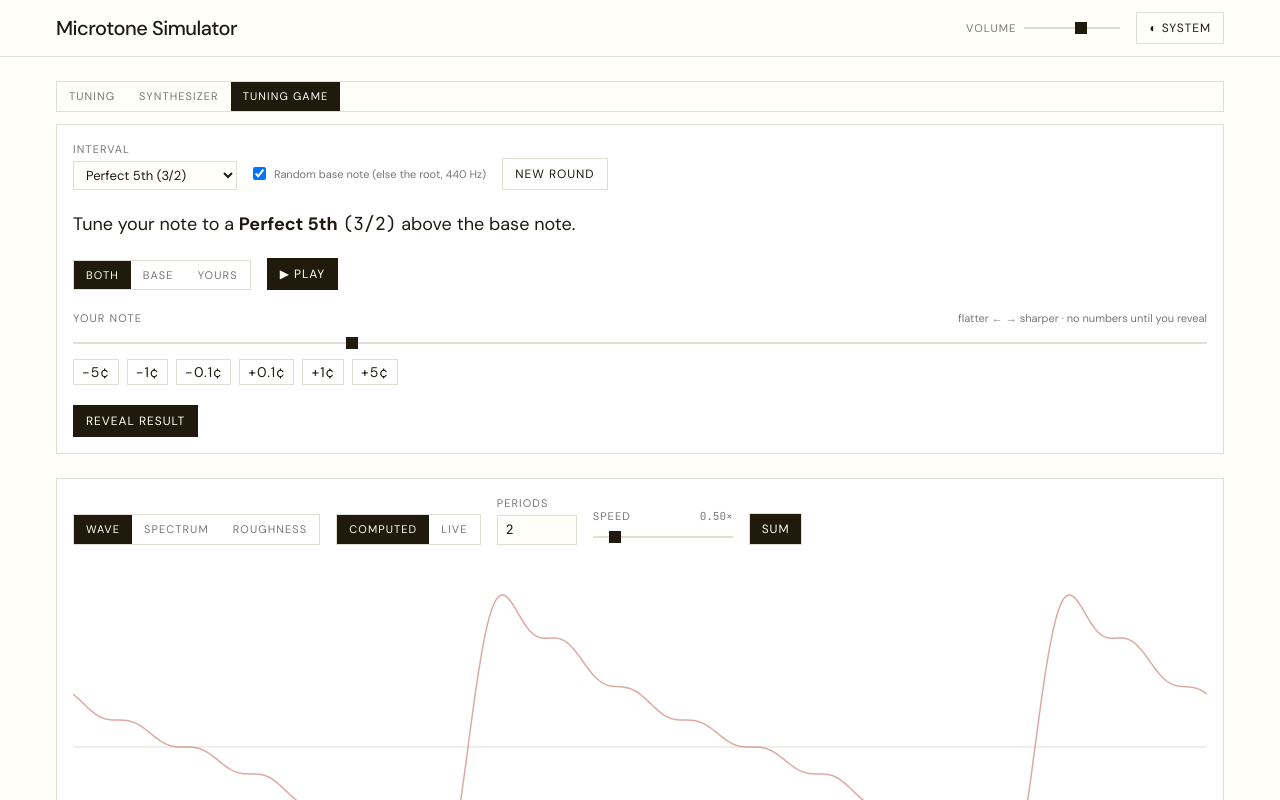
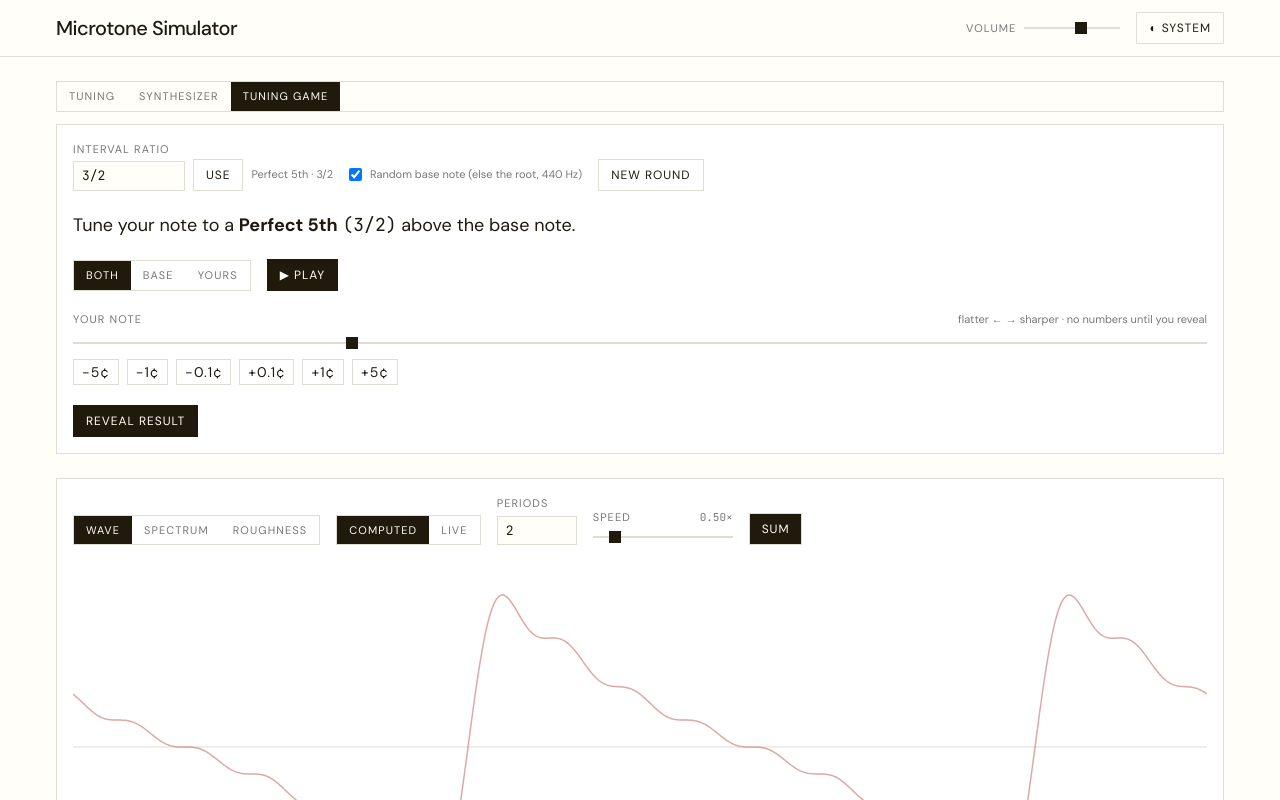
Before and after one commit to bruno3636/microtone-simulator, a React (Vite) app: page / in a window 1280 px wide. Both pictures are taken after a click on the radio button "TUNING GAME". Shown: the top 800 px of the page. Built offline with nearby package versions, Linux system fonts and the light colour scheme.

Commit message:
feat: tuning game takes any just interval as a typed ratio
The interval dropdown is replaced by a ratio box (a/b, a:b, integer or exact decimal, above 1/1
up to 8/1); known intervals keep their names.

Co-Authored-By: Claude Opus 5.5 <noreply@anthropic.com>

```diff
--- a/src/components/TuningGame.tsx
+++ b/src/components/TuningGame.tsx
@@ -1,7 +1,7 @@
 import { useEffect, useRef, useState } from 'react';
 import { useStore } from '../state/store';
 import { engine } from '../audio/engine';
-import { GAME_INTERVALS, describeError, newRound, rate, type Round } from '../game/tuningGame';
+import { MAX_CUSTOM, describeError, newRound, parseCustomInterval, rate, type GameInterval, type Round } from '../game/tuningGame';
 import { Segmented } from './ui';
 
 type Listen = 'both' | 'base' | 'yours' | 'target';
@@ -12,9 +12,10 @@ const TUNED = 'game-tuned';
 const TARGET = 'game-target';
 
 /** The game survives switching tabs for this session (the panel unmounts when hidden). */
-const firstRound = newRound('3-2');
+const firstRound = newRound(parseCustomInterval('3/2')!);
 const session = {
-  intervalId: '3-2', randomBase: true, round: firstRound, value: firstRound.start, revealed: false,
+  randomBase: true, round: firstRound, value: firstRound.start, revealed: false,
+  ratioText: '3/2', interval: firstRound.interval,
   stats: { rounds: 0, total: 0, best: Infinity },
 };
 
@@ -24,7 +25,6 @@ const session = {
  */
 export function TuningGame() {
   const rootHz = useStore((s) => s.root.freq);
-  const [intervalId, setIntervalId] = useState(session.intervalId);
   const [randomBase, setRandomBase] = useState(session.randomBase);
   const [round, setRound] = useState<Round>(session.round);
   const [value, setValue] = useState(session.value);
@@ -32,6 +32,10 @@ export function TuningGame() {
   const [playing, setPlaying] = useState(false);
   const [listen, setListen] = useState<Listen>('both');
   const [stats, setStats] = useState(session.stats);
+  // the interval to tune: any just ratio the user types
+  const [ratioText, setRatioText] = useState(session.ratioText);
+  const [interval, setGameInterval] = useState<GameInterval>(session.interval);
+  const parsed = parseCustomInterval(ratioText);
   const sounding = useRef(new Map<string, number>());
 
   const freq = (cents: number) => round.baseHz * 2 ** (cents / 1200);
@@ -55,14 +59,14 @@ export function TuningGame() {
     // eslint-disable-next-line react-hooks/exhaustive-deps
   }, [playing, listen, value, round]);
 
-  useEffect(() => { Object.assign(session, { intervalId, randomBase, round, value, revealed, stats }); },
-    [intervalId, randomBase, round, value, revealed, stats]);
+  useEffect(() => { Object.assign(session, { randomBase, round, value, revealed, stats, ratioText, interval }); },
+    [randomBase, round, value, revealed, stats, ratioText, interval]);
 
   // leaving the game silences it
   useEffect(() => () => { for (const id of sounding.current.keys()) engine.noteOff(id); }, []);
 
-  const start = (id = intervalId) => {
-    const r = newRound(id, Math.random, randomBase ? null : rootHz);
+  const start = (iv: GameInterval = interval) => {
+    const r = newRound(iv, Math.random, randomBase ? null : rootHz);
     setRound(r);
     setValue(r.start);
     setRevealed(false);
@@ -83,14 +87,23 @@ export function TuningGame() {
   return (
     <div className="flex flex-col gap-5">
       <div className="flex flex-wrap items-end gap-4">
-        <label className="flex flex-col gap-1">
-          <span className="label">Interval</span>
-          <select className="input" value={intervalId}
-            onChange={(e) => { setIntervalId(e.target.value); start(e.target.value); e.currentTarget.blur(); }}>
-            <option value="random">Random</option>
-            {GAME_INTERVALS.map((x) => <option key={x.id} value={x.id}>{x.name} ({x.ratio})</option>)}
-          </select>
-        </label>
+        <form className="flex items-end gap-2" onSubmit={(e) => {
+          e.preventDefault();
+          if (!parsed) return;
+          setGameInterval(parsed);
+          start(parsed);
+        }}>
+          <label className="flex flex-col gap-1">
+            <span className="label">Interval ratio</span>
+            <input className="input mono w-28" value={ratioText} placeholder="e.g. 13/8" aria-invalid={!parsed}
+              aria-describedby="game-ratio-help" onChange={(e) => setRatioText(e.target.value)} />
+          </label>
+          <button type="submit" className="btn" disabled={!parsed} style={{ opacity: parsed ? 1 : 0.4 }}>Use</button>
+          <span id="game-ratio-help" className="label pb-2 normal-case tracking-normal"
+            style={{ color: parsed ? undefined : 'var(--error)' }}>
+            {parsed ? `${parsed.name ? `${parsed.name} · ` : ''}${parsed.ratio}` : `a just ratio above 1/1, up to ${MAX_CUSTOM}/1 (e.g. 3/2, 13/8, 21:16)`}
+          </span>
+        </form>
         <label className="flex items-center gap-2 pb-2">
           <input type="checkbox" checked={randomBase} onChange={(e) => setRandomBase(e.target.checked)} />
           <span className="label normal-case tracking-normal">Random base note (else the root, {+rootHz.toFixed(2)} Hz)</span>
@@ -99,7 +112,11 @@ export function TuningGame() {
       </div>
 
       <p className="m-0 text-lg">
-        Tune your note to a <strong>{round.interval.name}</strong> <span className="mono">({round.interval.ratio})</span> above the base note.
+        {round.interval.name ? (
+          <>Tune your note to a <strong>{round.interval.name}</strong> <span className="mono">({round.interval.ratio})</span> above the base note.</>
+        ) : (
+          <>Tune your note to <strong className="mono">{round.interval.ratio}</strong> above the base note.</>
+        )}
       </p>
 
       <div className="flex flex-wrap items-end gap-4">
--- a/src/game/tuningGame.ts
+++ b/src/game/tuningGame.ts
@@ -1,3 +1,5 @@
+import { evalRatio, toFraction } from '../tuning/ratios';
+
 /**
  * Tuning game: tune a note against a base note to a chosen just interval by ear, then reveal how
  * far off you were. Pure logic here; the panel is `components/TuningGame.tsx`.
@@ -32,8 +34,11 @@ const SPAN = 300;
  * A new round for `intervalId` ('random' picks one). The base note is random between G3 and G4
  * unless `fixedBaseHz` is given. `rng` returns values in [0, 1).
  */
-export function newRound(intervalId: string, rng: () => number = Math.random, fixedBaseHz: number | null = null): Round {
-  const interval = intervalId === 'random'
+export function newRound(
+  which: string | GameInterval, rng: () => number = Math.random, fixedBaseHz: number | null = null,
+): Round {
+  const intervalId = typeof which === 'string' ? which : null;
+  const interval = typeof which !== 'string' ? which : intervalId === 'random'
     ? GAME_INTERVALS[Math.min(GAME_INTERVALS.length - 1, Math.floor(rng() * GAME_INTERVALS.length))]
     : GAME_INTERVALS.find((x) => x.id === intervalId) ?? GAME_INTERVALS[0];
   const baseHz = fixedBaseHz ?? Math.round(196 * 2 ** rng() * 100) / 100; // G3 … G4
@@ -45,6 +50,25 @@ export function newRound(intervalId: string, rng: () => number = Math.random, fi
   let start = interval.cents + (rng() < 0.5 ? -away : away);
   if (start < min || start > max) start = interval.cents * 2 - start;
   return { interval, baseHz, min, max, start: Math.round(start * 10) / 10 };
+}
+
+/** largest custom interval (three octaves) */
+export const MAX_CUSTOM = 8;
+
+/**
+ * A just interval typed in by the user — "13/8", "21:16", "3" or an exact decimal ("1.625") —
+ * reduced to lowest terms; null unless it is rational, above 1/1 and at most 8/1.
+ */
+export function parseCustomInterval(text: string): GameInterval | null {
+  const t = text.trim().replace(/\s*:\s*/, '/');
+  if (!/^[\d\s./]+$/.test(t)) return null; // digits, "/" and "." only: no roots or powers
+  const v = evalRatio(t);
+  if (v == null || v <= 1 + 1e-12 || v > MAX_CUSTOM + 1e-12) return null;
+  const frac = toFraction(v);
+  if (!frac) return null;
+  // a known interval keeps its name ("Perfect 5th"); anything else is named by its ratio alone
+  const known = GAME_INTERVALS.find((x) => x.ratio === frac);
+  return known ?? { id: `custom-${frac}`, name: '', ratio: frac, cents: 1200 * Math.log2(v) };
 }
 
 export interface Rating { label: string; detail: string }
```
Also changed, not shown: 3 other files (tests, documents, lock files or other folders).
